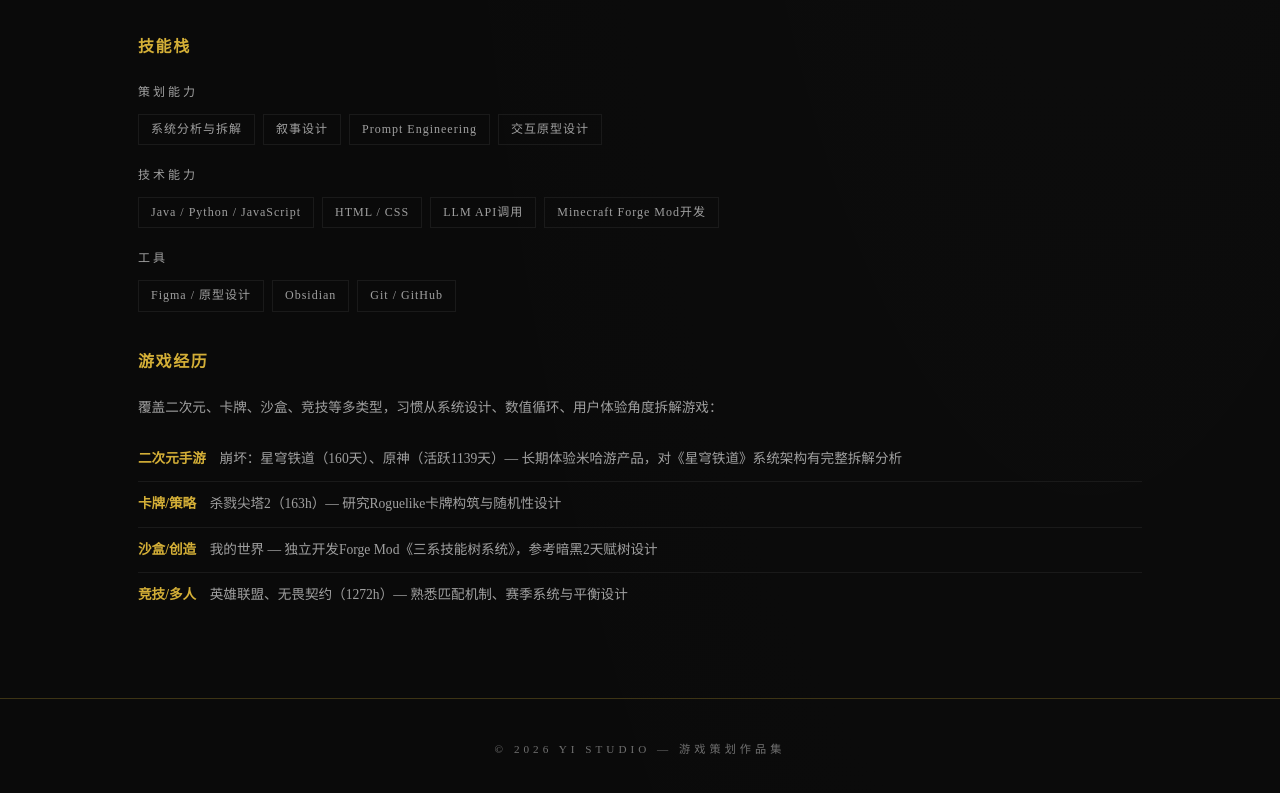
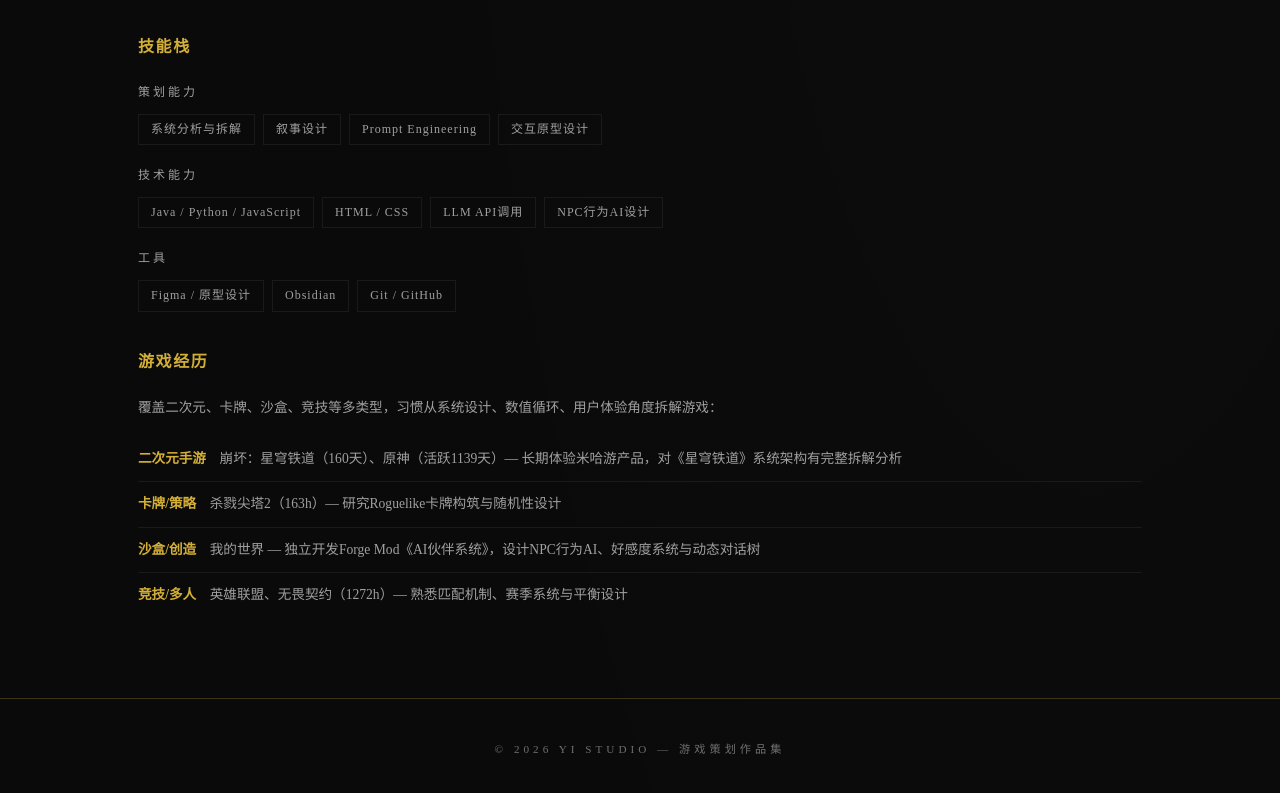
Before and after one commit to yueganw-prog/portfolio-website, a website: page index.html in a window 1280 px wide. Shown: the part 4049-4842 px from the top of the page. Drawn offline with Linux system fonts and the light colour scheme; a web font is replaced by a local one.

Commit message:
feat: update mod showcase to AI Companion System

```diff
--- a/index.html
+++ b/index.html
@@ -288,7 +288,7 @@
                                 <li>Java / Python / JavaScript</li>
                                 <li>HTML / CSS</li>
                                 <li>LLM API调用</li>
-                                <li>Minecraft Forge Mod开发</li>
+                                <li>NPC行为AI设计</li>
                             </ul>
                         </div>
                         <div class="skill-group">
@@ -306,7 +306,7 @@
                         <ul>
                             <li><strong>二次元手游</strong>　崩坏：星穹铁道（160天）、原神（活跃1139天）— 长期体验米哈游产品，对《星穹铁道》系统架构有完整拆解分析</li>
                             <li><strong>卡牌/策略</strong>　杀戮尖塔2（163h）— 研究Roguelike卡牌构筑与随机性设计</li>
-                            <li><strong>沙盒/创造</strong>　我的世界 — 独立开发Forge Mod《三系技能树系统》，参考暗黑2天赋树设计</li>
+                            <li><strong>沙盒/创造</strong>　我的世界 — 独立开发Forge Mod《AI伙伴系统》，设计NPC行为AI、好感度系统与动态对话树</li>
                             <li><strong>竞技/多人</strong>　英雄联盟、无畏契约（1272h）— 熟悉匹配机制、赛季系统与平衡设计</li>
                         </ul>
                     </div>
```
